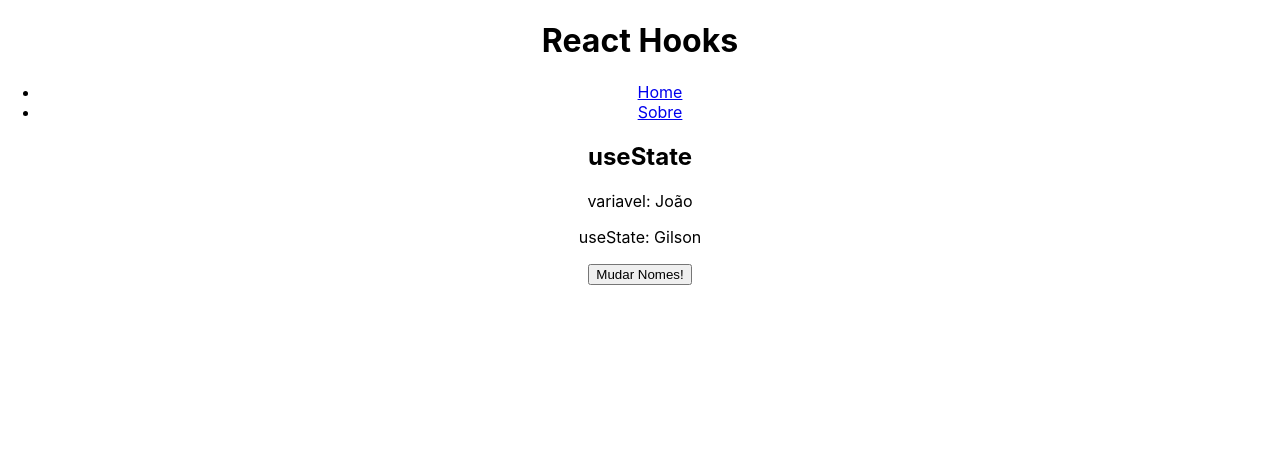
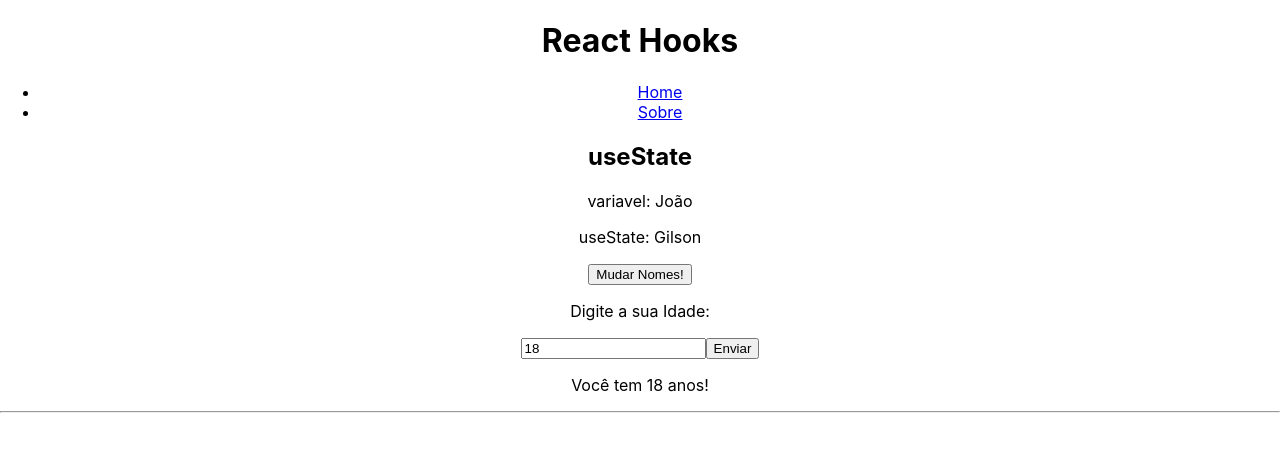
Before and after one commit to gillsonpassos/React, a React (Create React App) app in the folder Avançando-em-React/11_HOOKS/reacthooks/: page / in a window 1280 px wide. Shown: the top 452 px of the page. Built offline with nearby package versions, Linux system fonts and the light colour scheme.

Commit message:
useState e Input

```diff
--- a/Avançando-em-React/11_HOOKS/reacthooks/src/components/HookUseState.js
+++ b/Avançando-em-React/11_HOOKS/reacthooks/src/components/HookUseState.js
@@ -10,6 +10,20 @@ const HookUseState = () => {
     userName = "João Souza";
 
     setName("Gilson Passos");
+
+    console.log(userName);
+  };
+
+  console.log(name);
+
+  // 2 useState e input
+  const [age, setAge] = useState(18);
+
+  const handleSubmit = (e) => {
+    e.preventDefault();
+
+    // envio a uma API
+    console.log(age);
   };
 
   return (
@@ -19,6 +33,18 @@ const HookUseState = () => {
       <p>variavel: {userName}</p>
       <p>useState: {name}</p>
       <button onClick={changeNames}>Mudar Nomes!</button>
+      {/* 2 useState e input */}
+      <p>Digite a sua Idade:</p>
+      <form onSubmit={handleSubmit}>
+        <input
+          type="text"
+          value={age}
+          onChange={(e) => setAge(e.target.value)}
+        />
+        <input type="submit" value="Enviar" />
+      </form>
+      <p>Você tem {age} anos!</p>
+      <hr />
     </div>
   );
 };
```
